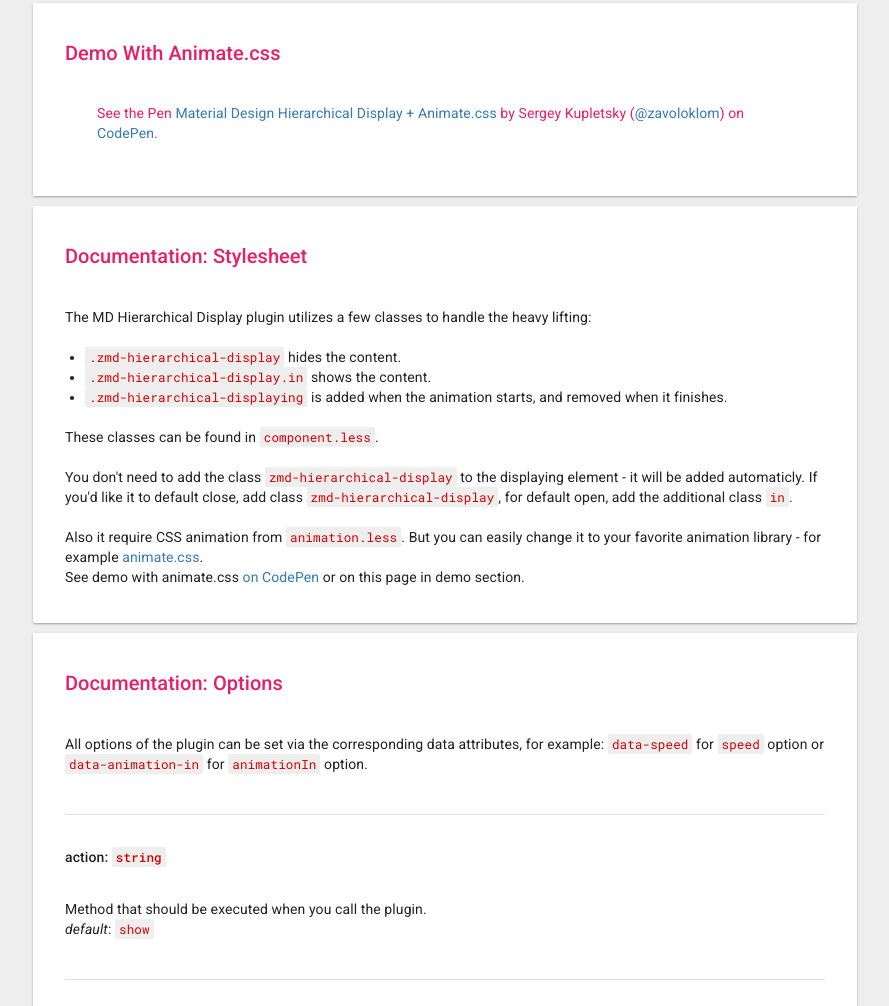
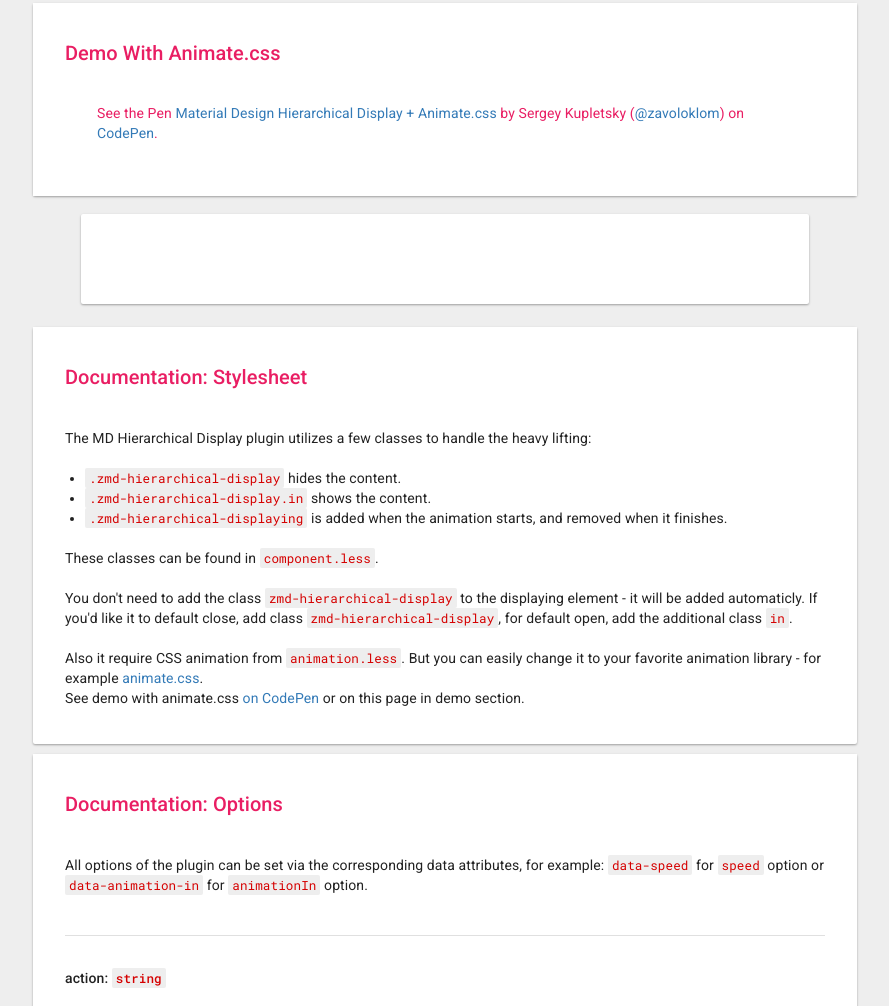
Before and after one commit to zavoloklom/material-design-hierarchical-display, a website: page index.html in a window 1280 px wide. Shown: the part 1883-2889 px from the top of the page, without its empty margins (195-1084 px from the left). Drawn offline with nearby package versions, Linux system fonts and the light colour scheme; a script that the page names is missing.

```diff
--- a/index.html
+++ b/index.html
@@ -238,6 +238,14 @@
                 </div>
             </div>
         </section>
+
+        <!-- Full Big -->
+        <section data-animation="animate" class="visible-lg text-center" style="padding: 8px">
+            <ins class="panel adsbygoogle"
+                 style="display:inline-block;width:728px;height:90px"
+                 data-ad-client="ca-pub-1677266632116401"
+                 data-ad-slot="3402533376"></ins>
+        </section>
     </article>
 
     <article id="documentation">
@@ -473,7 +481,7 @@
 <!-- Google Adsense -->
 <script async src="//pagead2.googlesyndication.com/pagead/js/adsbygoogle.js"></script>
 <script>
-    //(adsbygoogle = window.adsbygoogle || []).push({});
+    (adsbygoogle = window.adsbygoogle || []).push({});
 </script>
 
 <!-- Google Analytics -->
```
